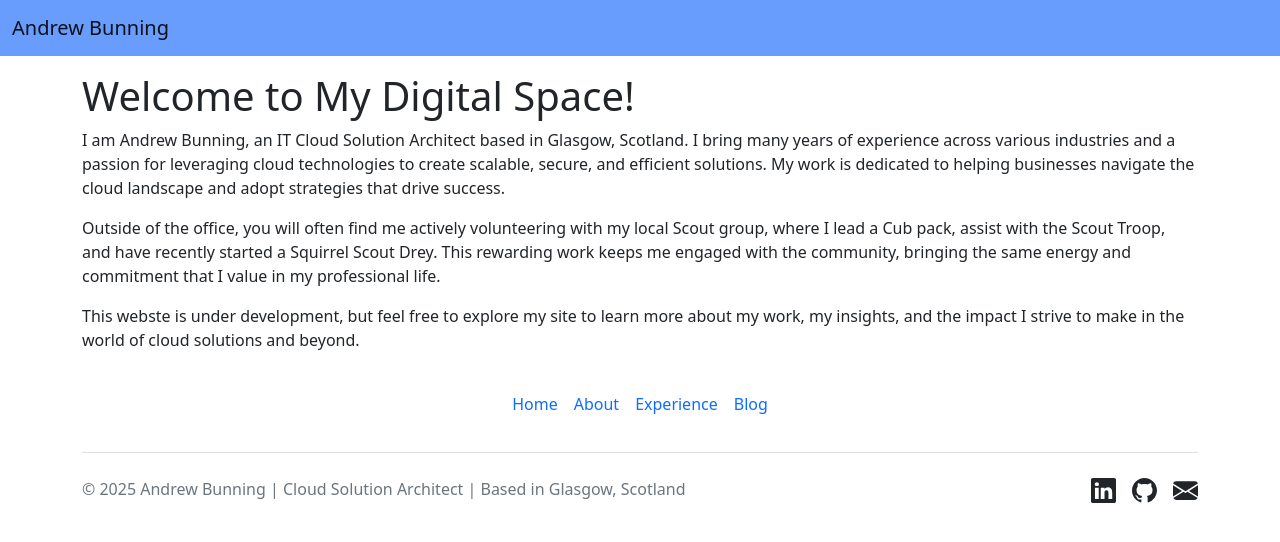
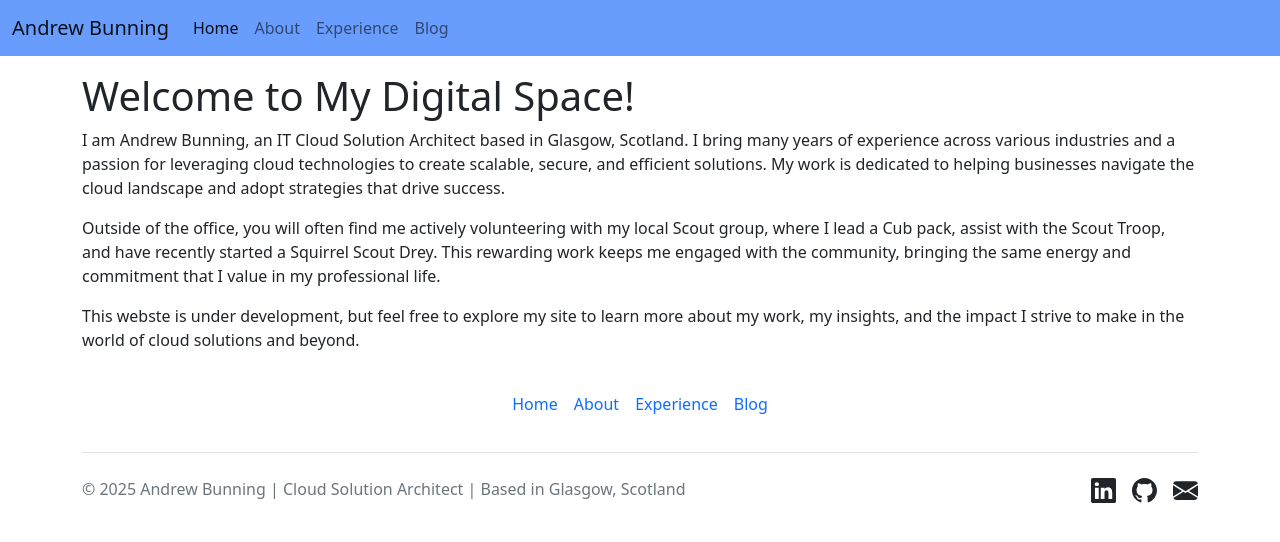
Before and after one commit to AndyBunning/andybunning.github.io, a Jekyll site: the page built from index.html, in a window 1280 px wide. Shown: the top 542 px of the page. Built offline with Jekyll 4.4.1, drawn with Linux system fonts in a browser that asks for light colours.

Commit message:
update nav data mappings

```diff
--- a/_includes/nav.html
+++ b/_includes/nav.html
@@ -9,7 +9,7 @@
 		<div class="collapse navbar-collapse" id="navbarNav">
 			<div class="navbar-nav">
 				{% for navLink in site.data.nav %}
-					<a class="nav-link {% if page.url == navLink.url %}active{% endif %}" aria-current="page" href="{{ navLink.url }}">{{ navLink.title }}</a>
+					<a class="nav-link {% if page.url == navLink.link %}active{% endif %}" aria-current="page" href="{{ navLink.link }}">{{ navLink.name }}</a>
 				{% endfor %}
 			</div>
 
```
